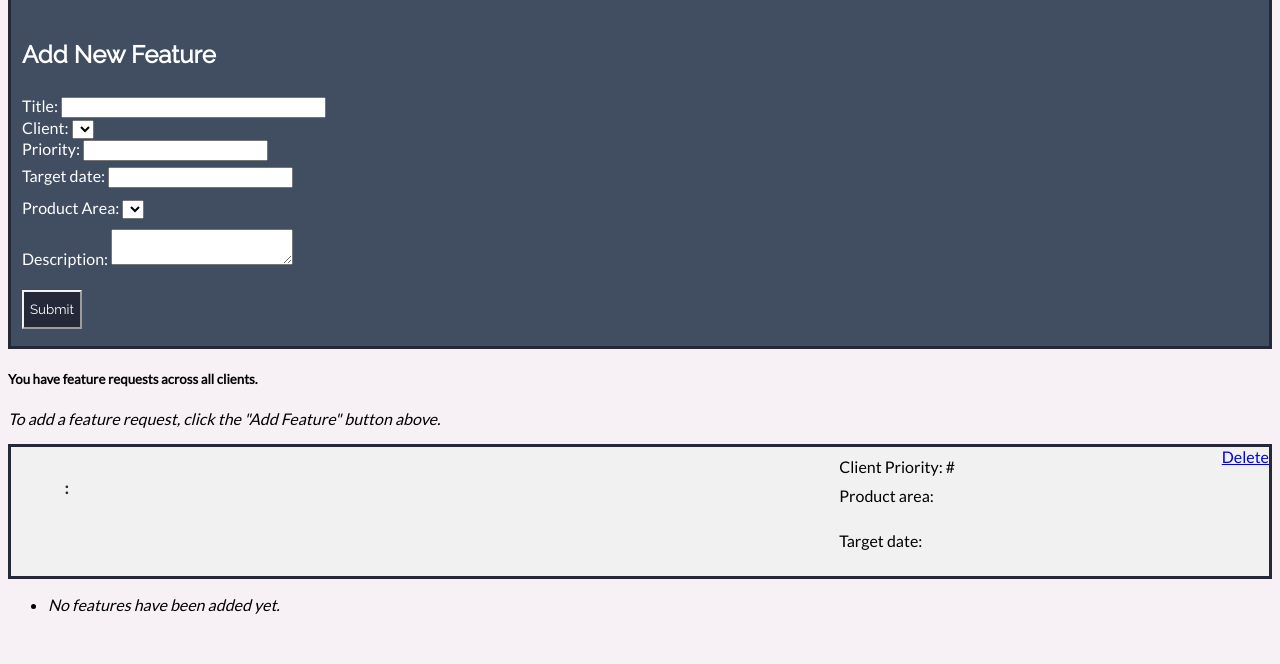
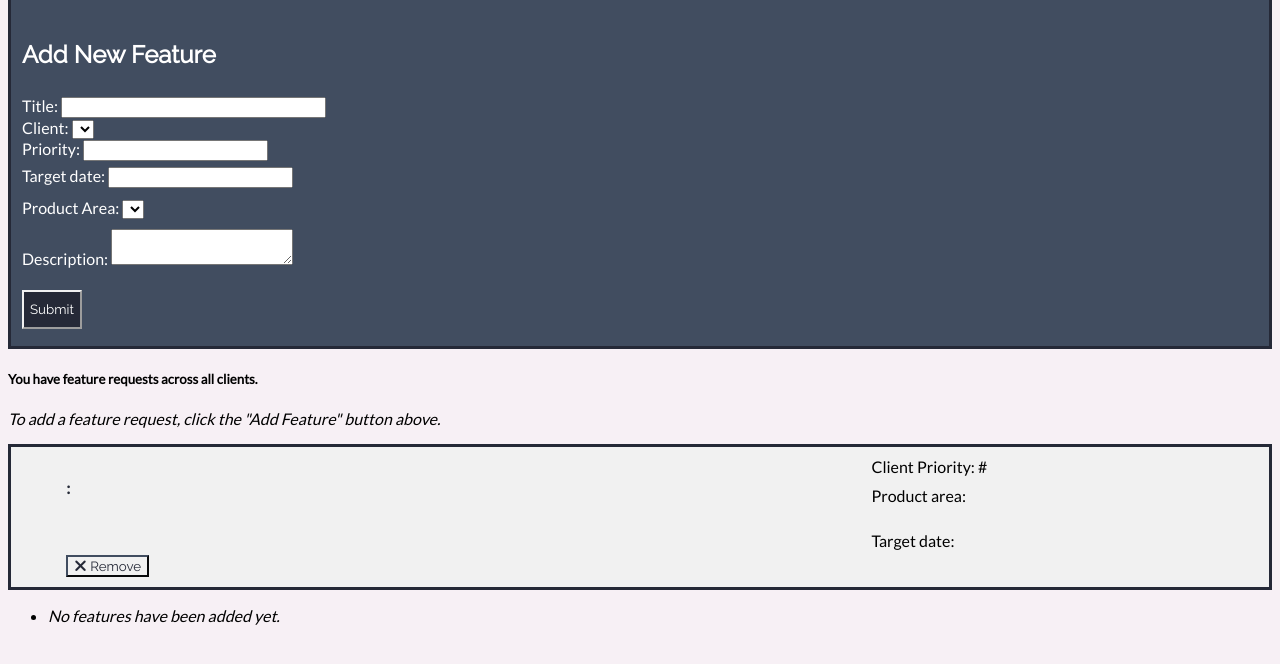
Before and after one commit to quinnajames/feature_requester, a Flask app: template feature_requester/templates/show_features.html in a window 1280 px wide. Shown: the part 63-727 px from the top of the page. Run offline with Flask 2, Linux system fonts and the light colour scheme; the template is opened without the code that fills it, so the values that code supplies are empty; parts of the project's set-up code (start-up, migrations or seed data) failed here and were passed over; some libraries are stand-ins or nearby versions.

Commit message:
Make delete link a button

```diff
--- a/feature_requester/static/app.css
+++ b/feature_requester/static/app.css
@@ -43,6 +43,11 @@
   color: #fff;
   background-color: #252937;
   border-color: #f1f1f1;
+}
+.btn-light {
+  color: #252937;
+  background-color: #f1f1f1;
+  border-color: #414d60;
 }
 
 button {
--- a/feature_requester/templates/show_features.html
+++ b/feature_requester/templates/show_features.html
@@ -118,6 +118,11 @@
                       <p class="description" data-bind="text: description"></p>
                     </div>
                   </div>
+                  <div class="row">
+                    <div class="col">
+                      <button class="btn btn-light" data-bind="click: $root.requestDeleteFeature.bind($root, id)"><i class="fa fa-times fa-lg" aria-hidden="true"></i> Remove</button>
+                    </div>
+                  </div>
           </div>
           <div class="col med">
                   <div class="row">
@@ -137,7 +142,6 @@
                   </div>
           </div>
 
-          <a href="#" data-bind="click: $root.requestDeleteFeature.bind($root, id)">Delete</a>
         </div>
         </div>
       </div>
@@ -151,6 +155,8 @@
     <!-- /ko -->
 </div>
     <!-- js -->
+
+    <script src="https://use.fontawesome.com/99eeb378a1.js"></script>
     <script src="{{ url_for('bower.static', filename='jquery/dist/jquery.min.js') }}"></script>
     <script src="{{ url_for('bower.static', filename='jquery-ui/jquery-ui.min.js') }}"></script>
     <script src="{{ url_for('bower.static', filename='bootstrap/dist/js/bootstrap.min.js') }}"></script>
```
